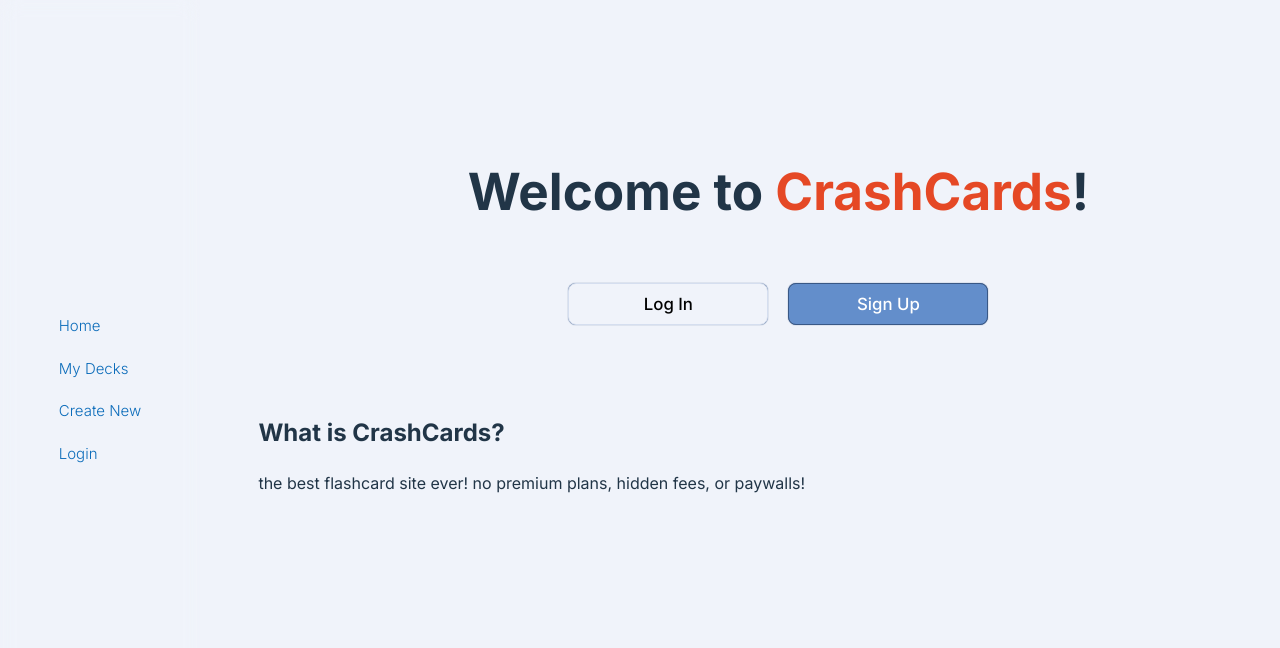
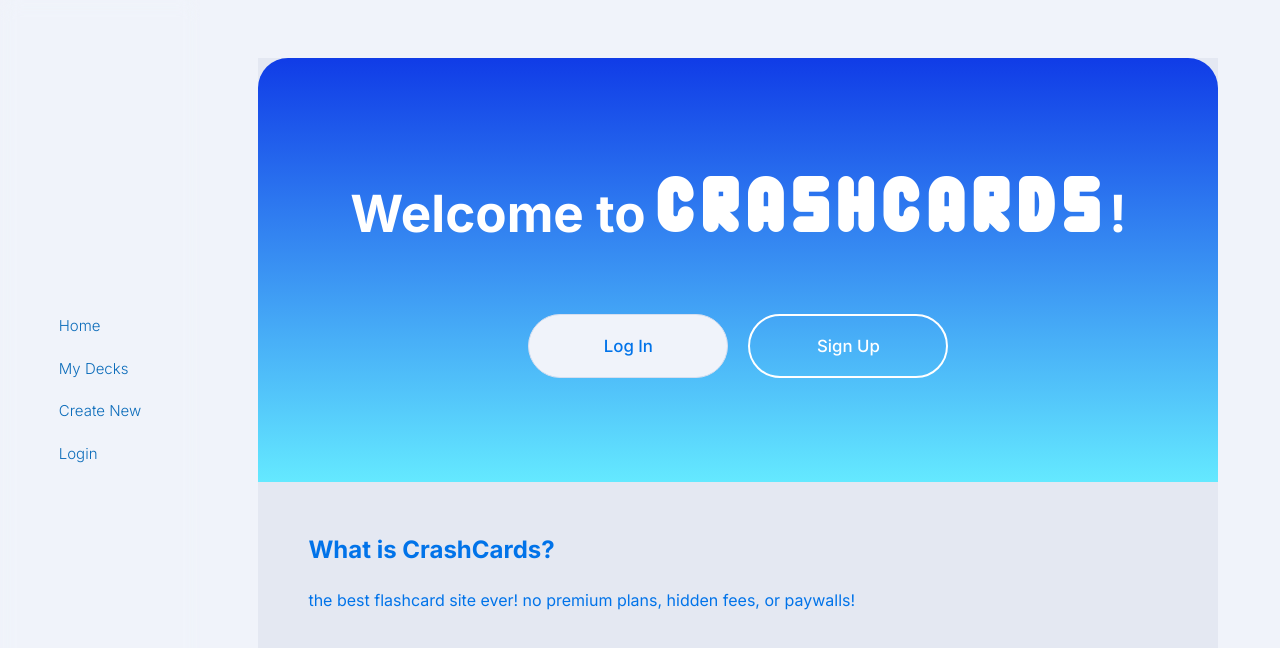
Before and after one commit to jsyka/CrashCards, a React (Vite) app: page /home in a window 1280 px wide. Shown: the top 648 px of the page. Built offline with nearby package versions, Linux system fonts and the light colour scheme; no server answers; a web font is replaced by a local one.

Commit message:
modified styling

```diff
--- a/src/components/DeckElements/Card.css
+++ b/src/components/DeckElements/Card.css
@@ -23,7 +23,8 @@
     transform-style: preserve-3d;
     position: relative;
     background-color: var(--light-blue);
-    background-image: linear-gradient(#fff16a 0%, #ff9868 70%, #ff4066 100%);
+    /* background-image: linear-gradient(#ffe16a 0%, #ff9868 70%, #ff4066 100%); */
+    background-image: linear-gradient(#103ce7, #64e9ff);
     color: white;
     box-shadow: 0 0 10px rgba(0,0,0,0.25);
 }
@@ -71,11 +72,15 @@
     font-size: 14px;
     user-select: none;
 }
-
+.allcards{
+    width: calc(100vw - 320px);
+    margin-top: -20px;
+}
 .allcards .buttons {
     display: flex;
     gap: 20px;
     justify-content: center;
+    align-items: center;
     margin: 20px;
 }
 
--- a/src/components/DeckElements/Card.jsx
+++ b/src/components/DeckElements/Card.jsx
@@ -48,7 +48,7 @@ export default function Cards({deck}) {
 
     return (
         <div className="allcards">
-            <h2>Cards</h2>
+            <h2></h2>
             {/* <div className="cards">
                 {cardsList.length > 0 ? cardsList[currCard] : <div>No Cards Found</div>}
             </div> */}
--- a/src/components/HeroPage/Hero.css
+++ b/src/components/HeroPage/Hero.css
@@ -1,13 +1,43 @@
 .accent {
-    color: #e54825;
+    color: #ffffff;
+    font-family: preview;
+    font-size: 70px;
+}
+@font-face {
+    font-family: preview;
+    src: url(../../assets/previewregular.TTF);
 }
 
 .hero {
     margin: 20px;
+    animation: 0.6s fadeUp;
+    background-color: #e4e8f2;
+   width: calc(100vw - 320px);
+   height: 80vh;
+   border-bottom-left-radius: 30px;
+    border-bottom-right-radius: 30px;
+
+}
+.hero h1{
+    color: white;
+    animation: 0.8s fadeUp;
+}
+.hero h2{
+    color: #0173e9;
+}
+.hero p{
+    color: #0173e9;
 }
 
 .hero-banner {
     padding: 40px 20px;
+    background-image: linear-gradient(#103ce7, #64e9ff);
+    height: calc(53vh);
+    width: calc(100vw - 320px);
+    padding: 50px;
+    box-sizing: border-box;
+    border-top-left-radius: 30px;
+    border-top-right-radius: 30px;
 }
 
 .hero-banner .title {
@@ -23,33 +53,39 @@
 
 .hero-banner .buttons button {
     border: 1px solid var(--lightest-blue);
-    border-radius: 8px;
-    padding: 0.6em 1.2em;
+    border-radius: 150px;
+    /* padding: 0.6em 1.2em; */
+    padding: 1.2em 2em;
     font-size: 1.05em;
     font-weight: 500;
     font-family: inherit;
     background-color: var(--white-blue);
+    color: #0173e9;
     cursor: pointer;
     transition: border-color 0.25s;
-    box-shadow: 0 0 1px var(--darkest-blue);
+    /* box-shadow: 0 0 10px var(--darkest-blue); */
     width: 200px;
 }
 .hero-banner .buttons button:hover {
+    border: 2px solid;
     border-color: var(--dark-blue);
 }
 
 .hero-banner .buttons #sign-in {
-    background-color: var(--dark-blue);
+    /* background-color: var(--dark-blue); */
+    background-color: #ffffff00;
+    border: 2px solid white;
+    backdrop-filter: blur (10px);
     color: white;
-    border-color: var(--darkest-blue);
+    /* border-color: var(--darkest-blue); */
     transition: background-color 0.25s;
 }
 .hero-banner .buttons #sign-in:hover {
-    background-color: var(--darkest-blue);
+    background-color: rgb(5, 60, 163);
 }
 
 .description {
-    margin-top: 50px;
+    margin: 50px;
     text-align: left;
 }
 
@@ -70,3 +106,15 @@
         width: 100%;
     }
 }
+
+
+@keyframes fadeUp {
+    0% {
+      opacity: 0;
+      transform: translateY(20px); /* Starts 20px below its final position */
+    }
+    100% {
+      opacity: 1;
+      transform: translateY(0); /* Ends at its original position */
+    }
+  }
--- a/src/components/HeroPage/Hero.jsx
+++ b/src/components/HeroPage/Hero.jsx
@@ -14,7 +14,7 @@ export default function HeroPage() {
             </div>
             <div className="description">
                 <h2>What is CrashCards?</h2>
-                <div>the best flashcard site ever! no premium plans, hidden fees, or paywalls!</div>
+                <p>the best flashcard site ever! no premium plans, hidden fees, or paywalls!</p>
             </div>
         </div>
     )
--- a/src/components/Sign_Up.css
+++ b/src/components/Sign_Up.css
@@ -9,6 +9,7 @@
     align-items: center;
     text-align: center;
     justify-content: center;
+    animation: 0.6s fadeUp;
 }
 
 .sign-up-card{
@@ -21,6 +22,7 @@
     align-items: center;
     text-align: center;
     justify-content: center;
+    animation: 0.8s fadeUp;
 }
 
 .input{
@@ -53,3 +55,14 @@
     font-size: 10px;
     margin: 2px 0 -10px 0;
 }
+
+@keyframes fadeUp {
+    0% {
+      opacity: 0;
+      transform: translateY(20px); /* Starts 20px below its final position */
+    }
+    100% {
+      opacity: 1;
+      transform: translateY(0); /* Ends at its original position */
+    }
+  }
```
Also changed, not shown: src/assets/previewregular.TTF (added).
